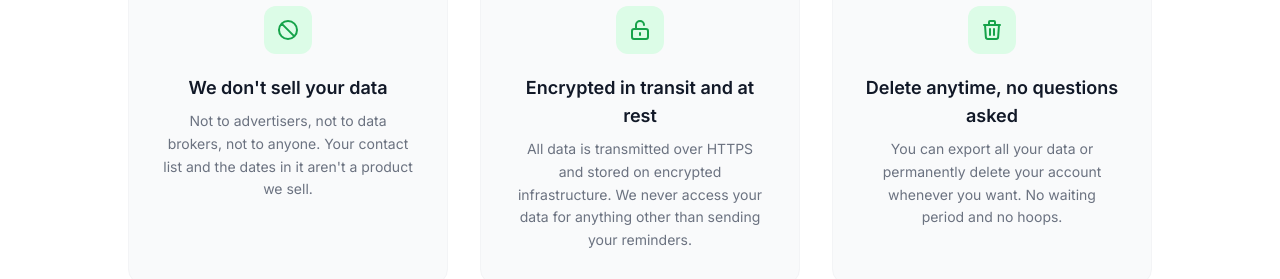
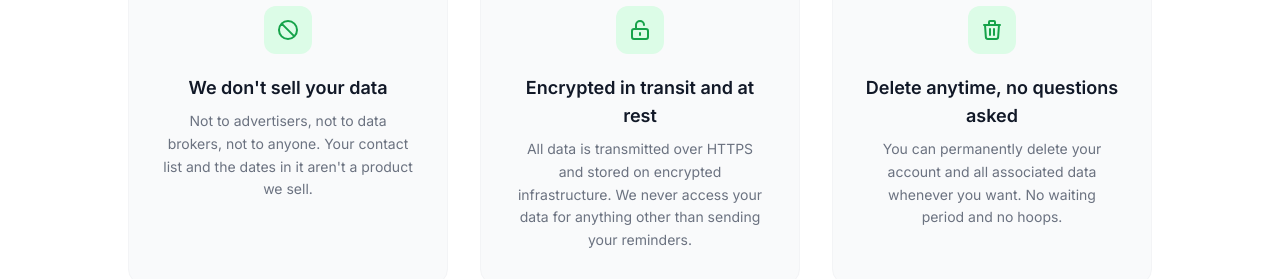
Before and after one commit to jjr2024/projectlandmarks, a Next.js app: page / in a window 1280 px wide. Shown: the part 3620-3899 px from the top of the page. Built offline with nearby package versions, Linux system fonts and the light colour scheme.

Commit message:
quick fix

```diff
--- a/src/app/(app)/dashboard/page.tsx
+++ b/src/app/(app)/dashboard/page.tsx
@@ -224,11 +224,6 @@ export default function DashboardPage() {
         </div>
       </div>
 
-      {/* Privacy note */}
-      <p className="text-xs text-gray-400 mb-4">
-        Your data is yours — export or delete anytime in Settings.
-      </p>
-
       {/* Upcoming reminders */}
       <div className="bg-white rounded-xl border border-gray-200">
         <div className="px-5 py-4 border-b border-gray-100">
--- a/src/app/page.tsx
+++ b/src/app/page.tsx
@@ -254,7 +254,7 @@ export default function Home() {
             />
             <PrivacyCard
               title="Delete anytime, no questions asked"
-              description="You can export all your data or permanently delete your account whenever you want. No waiting period and no hoops."
+              description="You can permanently delete your account and all associated data whenever you want. No waiting period and no hoops."
               icon={
                 <path strokeLinecap="round" strokeLinejoin="round" strokeWidth={2} d="M19 7l-.867 12.142A2 2 0 0116.138 21H7.862a2 2 0 01-1.995-1.858L5 7m5 4v6m4-6v6m1-10V4a1 1 0 00-1-1h-4a1 1 0 00-1 1v3M4 7h16" />
               }
```
